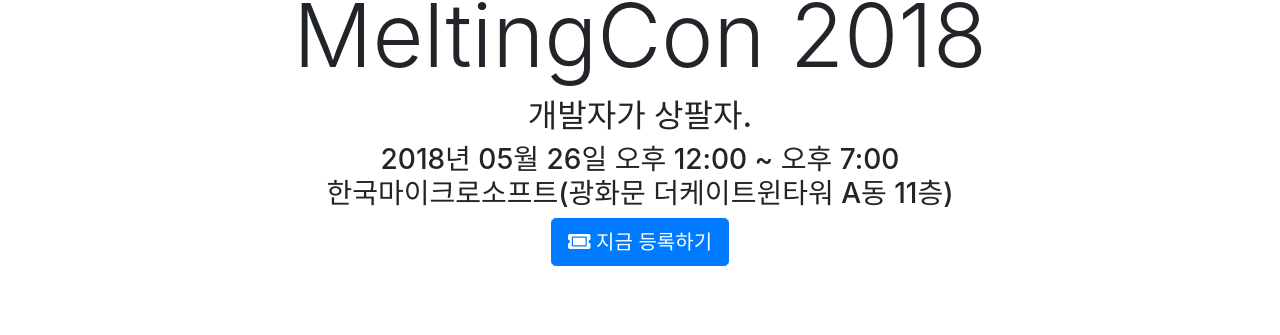
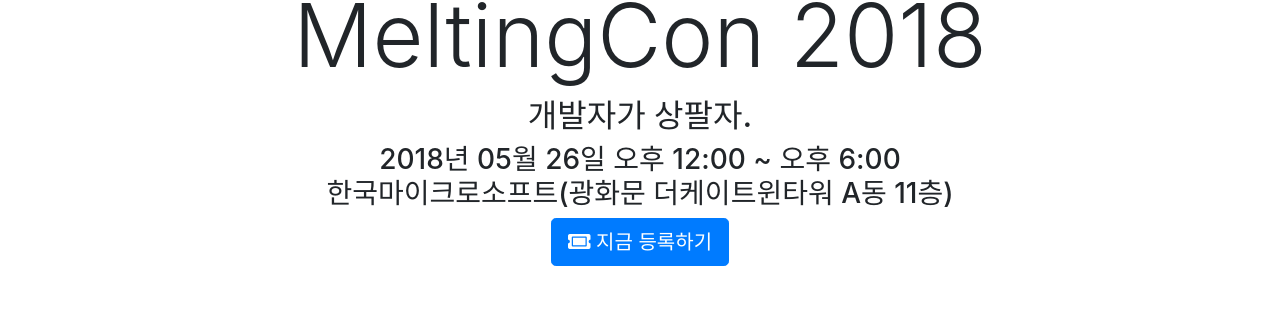
Before and after one commit to meltingcon/2018, a Jekyll site: the page built from index.html, in a window 1280 px wide and 900 px high. Shown: the part 253-588 px from the top of the window. Built offline with Jekyll 4.4.1, drawn with Linux system fonts in a browser that asks for light colours.

Commit message:
종료시각 수정

```diff
--- a/_config.yml
+++ b/_config.yml
@@ -24,7 +24,7 @@ github_username: meltingcon
 gmaps_embed_api_key: AIzaSyB94qSWPswDXOjd35pfzUpQduKzjJvPiRs
 
 # Location & time
-period: "2018년 05월 26일 오후 12:00 ~ 오후 7:00"
+period: "2018년 05월 26일 오후 12:00 ~ 오후 6:00"
 location: "한국마이크로소프트(광화문 더케이트윈타워 A동 11층)"
 address: "서울특별시 종로구 중학동 종로 1길 50"
 location_query: "한국마이크로소프트"
```
